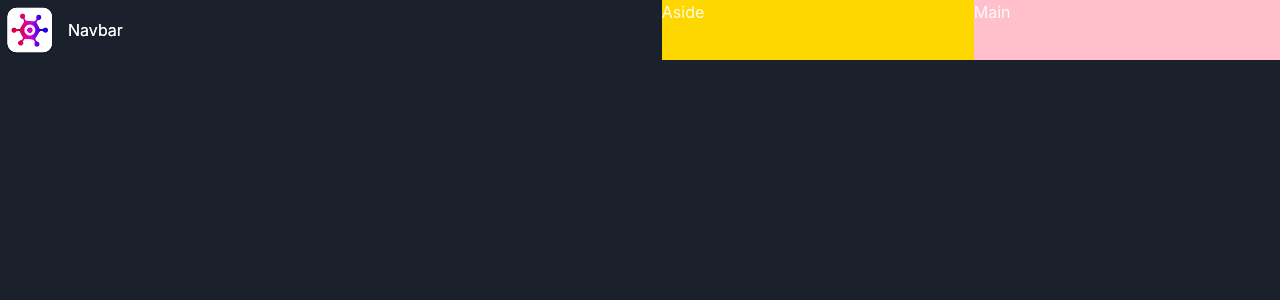
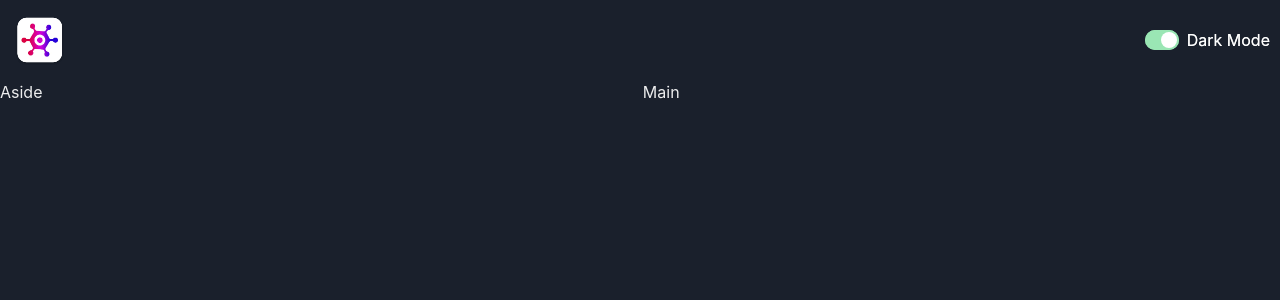
Before and after one commit to HersiYussuf/game-hub, a React (Vite) app: page / in a window 1280 px wide. Shown: the top 300 px of the page. Built offline with nearby package versions, Linux system fonts and the light colour scheme.

Commit message:
built the color mode switch.

```diff
--- a/src/App.tsx
+++ b/src/App.tsx
@@ -6,8 +6,8 @@
     <Grid
       templateAreas={{
         // nav nav aside main
-        base: `"nav main"`,
-        lg: `"nav nav aside main"`,
+        base: `"nav" "main"`,
+        lg: `"nav nav" "aside main"`,
       }}
     >
       <GridItem area="nav">
@@ -18,14 +18,11 @@
       </GridItem>
 
       <Show above="lg">
-        <GridItem area="aside" bg="gold">
-          Aside
-        </GridItem>
+        <GridItem area="aside">Aside</GridItem>
       </Show>
-      <GridItem area="main" bg="pink">
-        Main
-      </GridItem>
+      <GridItem area="main">Main</GridItem>
     </Grid>
   );
 }
+
 export default App;
--- /dev/null
+++ b/src/Components/ColorModeSwitch.tsx
@@ -0,0 +1,22 @@
+import { HStack, Switch, Text, useColorMode } from "@chakra-ui/react";
+
+const ColorModeSwitch = () => {
+  // Destructuring values from useColorMode hook
+  const { toggleColorMode, colorMode } = useColorMode();
+
+  return (
+    <HStack>
+      {/* Switch component controlled by color mode */}
+      <Switch
+        colorScheme="green"
+        isChecked={colorMode === "dark"}
+        onChange={toggleColorMode}
+      />
+
+      {/* Text indicating Dark Mode */}
+      <Text>Dark Mode</Text>
+    </HStack>
+  );
+};
+
+export default ColorModeSwitch;
--- a/src/Components/NavBar.tsx
+++ b/src/Components/NavBar.tsx
@@ -1,10 +1,11 @@
-import { HStack, Text, Image } from "@chakra-ui/react";
+import { HStack, Image } from "@chakra-ui/react";
 import logo from "../assets/Logo/logo.webp";
+import ColorModeSwitch from "./ColorModeSwitch";
 const NavBar = () => {
   return (
-    <HStack>
+    <HStack justifyContent={"space-between"} padding="10px">
       <Image src={logo} boxSize="60px" />
-      <Text>Navbar</Text>
+      <ColorModeSwitch />
     </HStack>
   );
 };
```
Also changed, not shown: tests.ts (added, +17 -0 lines).
